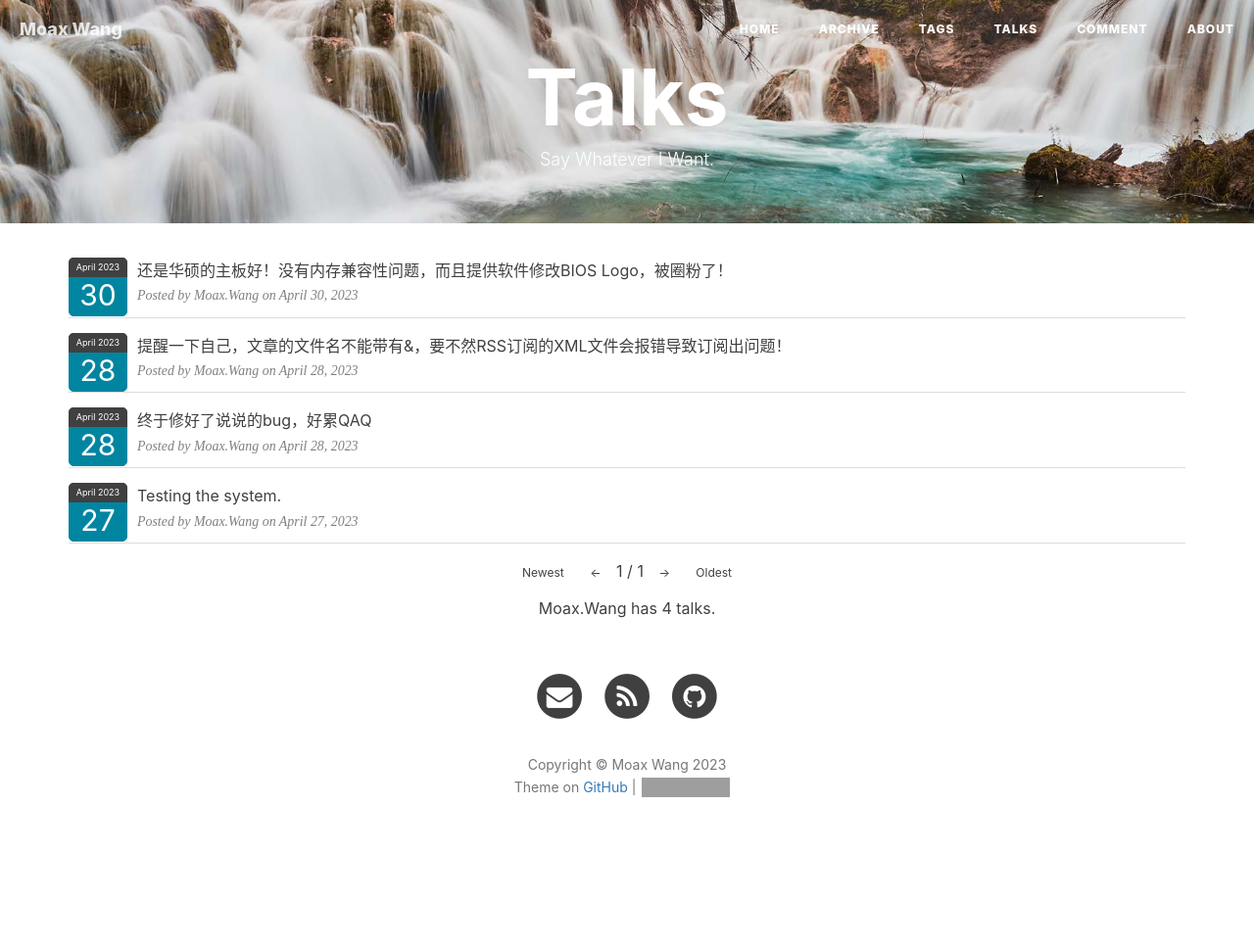
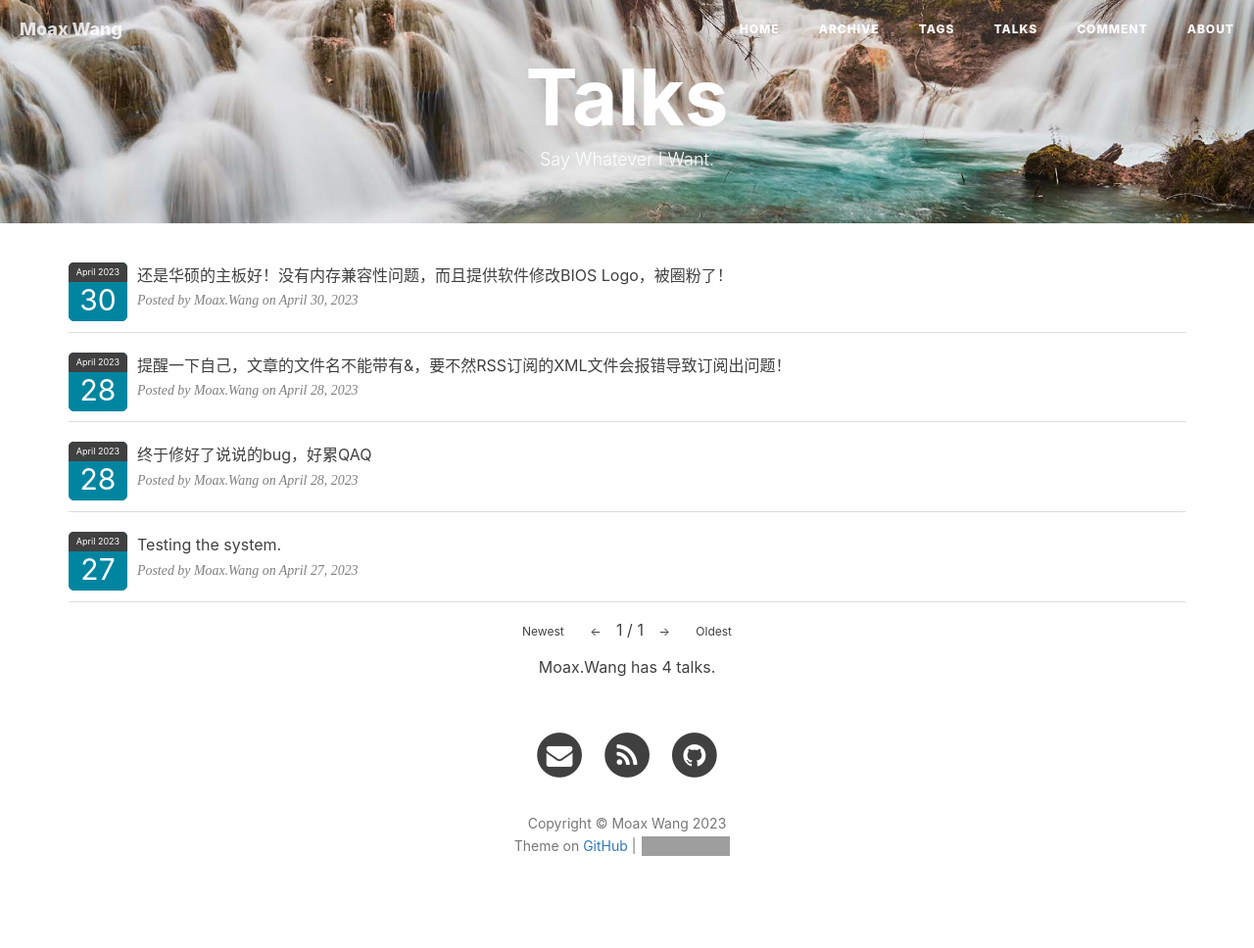
Before and after one commit to WinchellWang/winchellwang.github.io, a Jekyll site: the page built from 3talk.html, in a window 1280 px wide. Shown: the whole page at 98% size. Built offline with Jekyll 4.4.1, drawn with Linux system fonts in a browser that asks for light colours; nearby versions of some CDN libraries; comment, search, counter and statistics services are not loaded; before the commit the page ends 908 px from its top, so only the background shows below that; grey boxes are pictures that could not be loaded.

Commit message:
Update 3talk.html

```diff
--- a/3talk.html
+++ b/3talk.html
@@ -24,8 +24,8 @@ permalink: /talk/
     position: relative;
     clear: both;
     min-height: 70px;
-    padding-top: 15px;
-    padding-bottom: 10px;
+    padding-top: 20px;
+    padding-bottom: 20px;
     border-bottom: 1px #ddd solid;
 }
 
```
